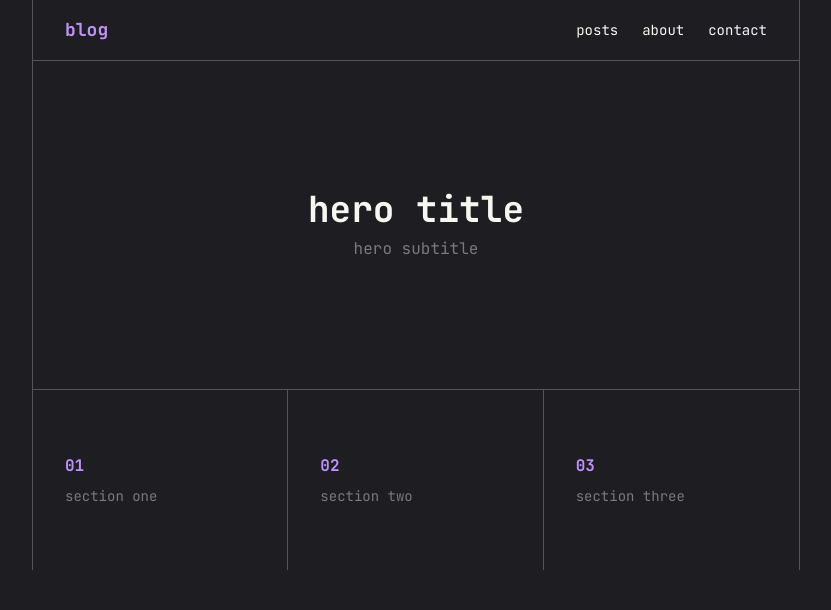
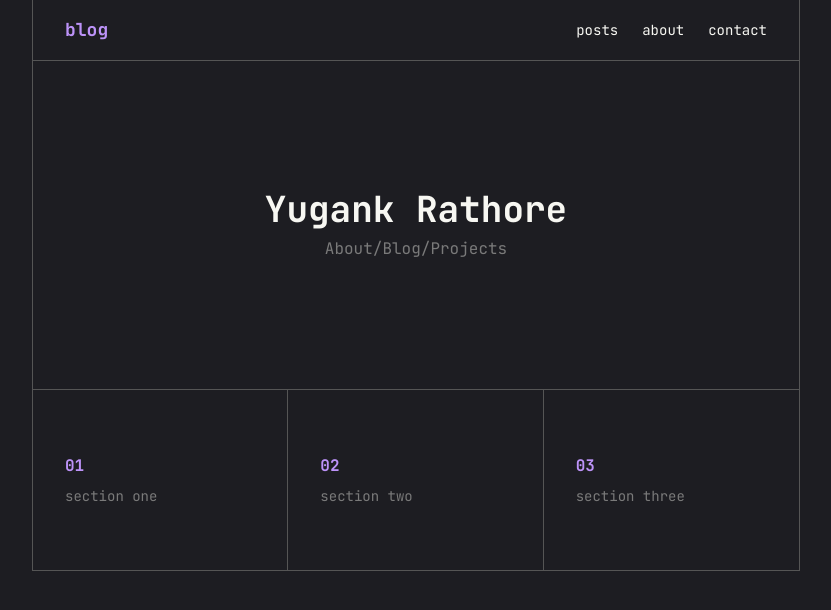
Before and after one commit to yugaaank/blog, a Next.js app: page / in a window 1280 px wide. Shown: the top 610 px of the page, without its empty margins (224-1055 px from the left). Built offline with nearby package versions, Linux system fonts and the light colour scheme.

Commit message:
minor changes

```diff
--- a/app/page.tsx
+++ b/app/page.tsx
@@ -11,10 +11,10 @@ export default function Home() {
       </nav>
       <main>
         <section className="flex flex-col items-center justify-center border-b p-16 py-32">
-          <h1 className="text-4xl font-bold">hero title</h1>
-          <p className="mt-2 text-muted">hero subtitle</p>
+          <h1 className="text-4xl font-bold">Yugank Rathore </h1>
+          <p className="mt-2 text-muted">About/Blog/Projects</p>
         </section>
-        <section className="grid grid-cols-3">
+        <section className="grid grid-cols-3 border-b">
           <div className="border-r p-8 py-16">
             <h2 className="font-bold text-accent">01</h2>
             <p className="mt-2 text-sm text-muted">section one</p>
```
